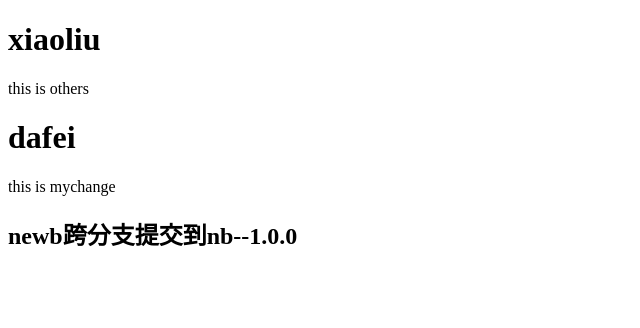
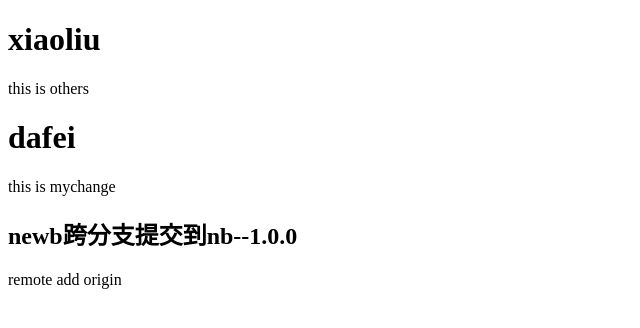
Before and after one commit to theDreamimgBoy/day-7-13, a plain HTML site: page index.html in a window 1280 px wide. Shown: the whole page, without its empty margins (0-640 px from the left). Drawn offline with Linux system fonts and the light colour scheme.

Commit message:
dafei  远程关联

```diff
--- a/index.html
+++ b/index.html
@@ -10,5 +10,6 @@
 	<h1>dafei</h1>
 	<div>this is mychange</div>
 	<h2>newb跨分支提交到nb--1.0.0</h2>
+	<p>remote add origin</p>
 </body>
 </html>
```
